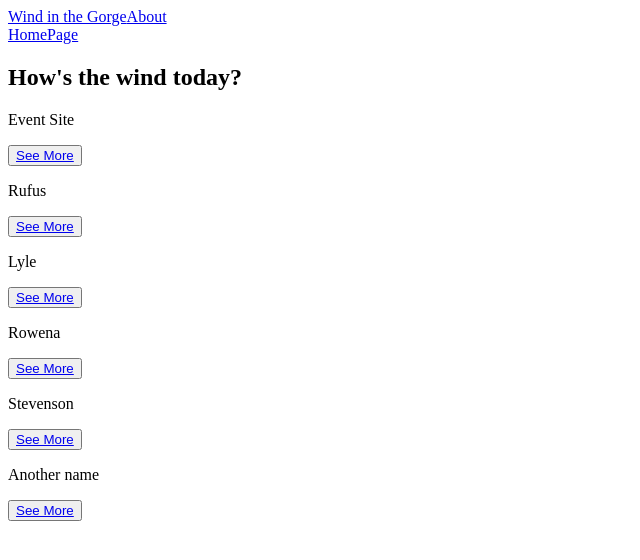
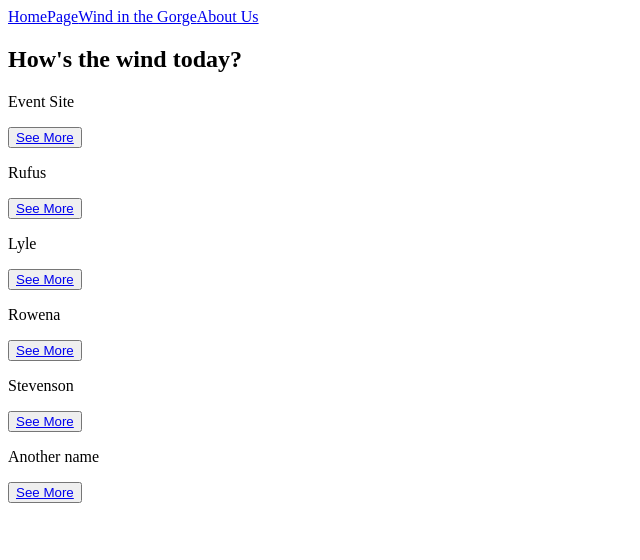
Before and after one commit to ksoutherland1/wind, a React (Create React App) app: page /List in a window 1280 px wide. Shown: the top 560 px of the page, without its empty margins (0-640 px from the left). Built offline with nearby package versions, Linux system fonts and the light colour scheme.

Commit message:
Rearranged routes

```diff
--- a/src/components/About.js
+++ b/src/components/About.js
@@ -4,14 +4,8 @@ import { Link, Route, Routes } from "react-router-dom";
 function About(props) {
     return (
         <div>
-            <nav>
-                <Link to='/List/*'>HomePage</Link>
-            </nav>
             <main>
                 <h2>About</h2>
-                <Routes>
-                    <Route path="./Homepage.js"></Route>
-                </Routes>
             </main>
         </div>
     );
--- a/src/components/App/App.js
+++ b/src/components/App/App.js
@@ -11,15 +11,15 @@ function App() {
   return (
     <div>
       <nav>
-        {/* <Link to='/'>HomePage</Link>  */}
-        {/* <Link to='/List'>Wind in the Gorge</Link>
-        <Link to='/About'>About Us</Link> */}
+        <Link to='/'>HomePage</Link>
+        <Link to='/List'>Wind in the Gorge</Link>
+        <Link to='/About'>About Us</Link>
       </nav>
       <main>
         <Routes>
-          <Route path='*' element={<Homepage />} />
-          {/* <Route path='/List' element={<List />} />
-          <Route path='/About' element={<About />} />   */}
+          <Route path='/*' element={<Homepage />} />
+          <Route path='/List/*' element={<List />} />
+          <Route path='/About' element={<About />} />
         </Routes>
       </main>
     </div>
--- a/src/components/Homepage.js
+++ b/src/components/Homepage.js
@@ -1,20 +1,16 @@
-import { Link, Route, Routes } from "react-router-dom";
-import About from "./About";
-import List from "./List/List";
+// import { Link, Route, Routes } from "react-router-dom";
+// import About from "./About";
+// import List from "./List/List";
 
 
 function Homepage(props) {
 
     return (
-        <div>
-            {/* <h1>Welcome!</h1> */}
-            <Link to='/List/List'>Wind in the Gorge</Link>
-            <Link to='/About'>About</Link>
-            <Routes>
-                <Route path='*' element={<List />} />
-                <Route path='/about' element={<About />} />
-            </Routes>
-        </div>
+        <>
+            <main>
+                <h1>Welcome!</h1>
+            </main>
+        </>
     );
 }
 
--- a/src/components/List/List.js
+++ b/src/components/List/List.js
@@ -20,10 +20,6 @@ function List() {
     });
     return(
         <div>
-            <Link to='/'>HomePage</Link>
-            <Routes>
-                <Route path="../Homepage.js"></Route>
-            </Routes>
             <h2>How's the wind today?</h2>
             {list}
         </div>
--- a/src/components/MoreInfo.js
+++ b/src/components/MoreInfo.js
@@ -4,7 +4,6 @@ function MoreInfo({ data, setData }) {
     return (
         <div>
             <h2>More Info Page</h2>
-
         </div>
     );
 }
```
